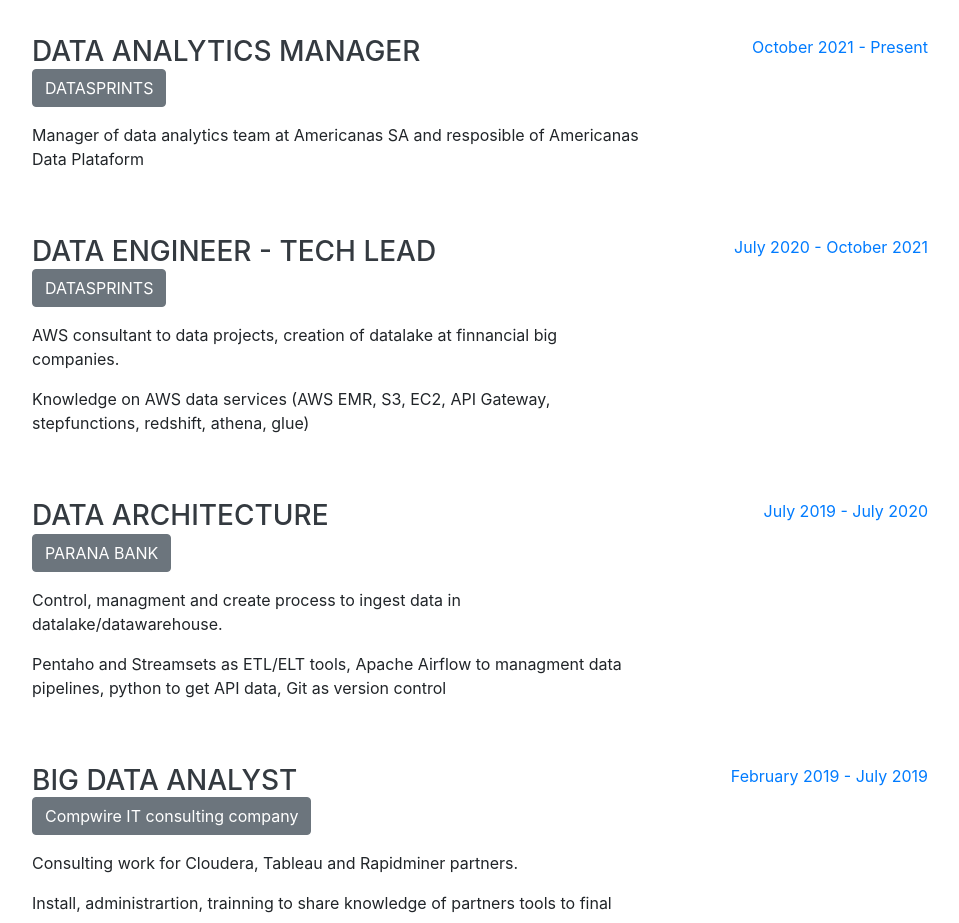
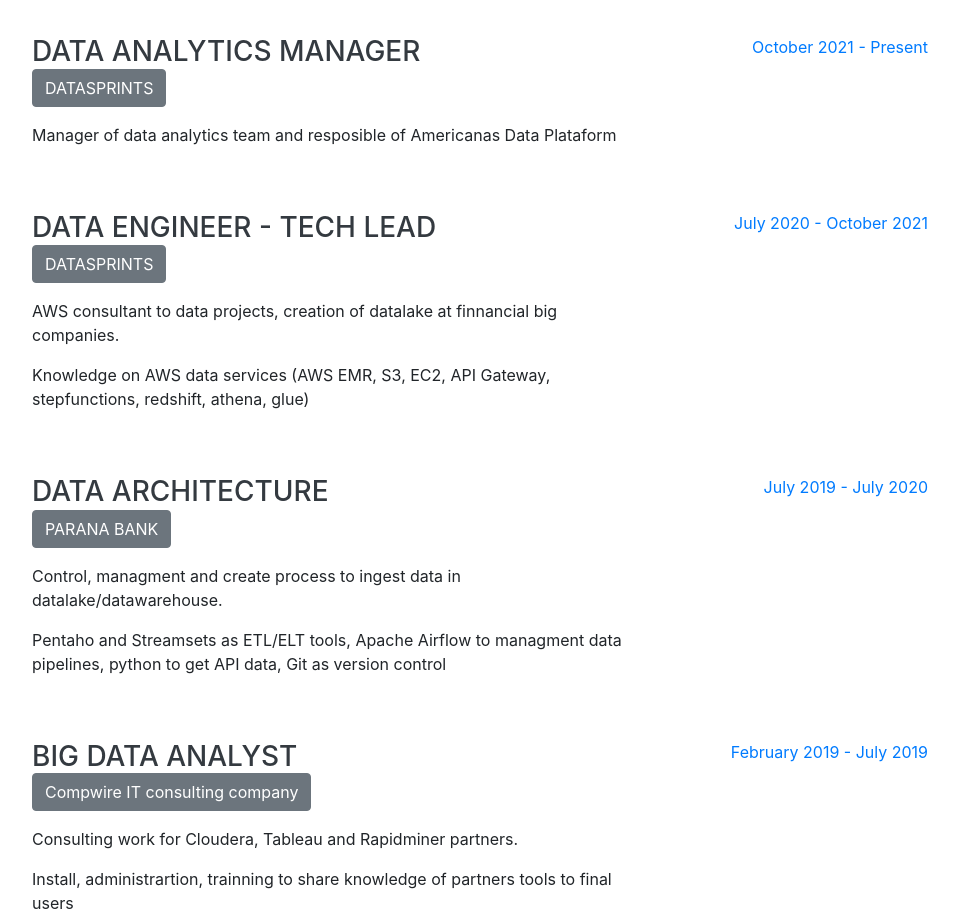
Before and after one commit to lopesdiego12/portfolio, a website with bundled scripts: page index.html in a window 1280 px wide. Shown: the part 900-1823 px from the top of the page, without its empty margins (304-1263 px from the left). Built offline with nearby package versions, Linux system fonts and the light colour scheme; a web font is replaced by a local one.

Commit message:
Update index.html

```diff
--- a/index.html
+++ b/index.html
@@ -100,11 +100,11 @@
           <div class="resume-content">
             <h3 class="mb-0">Data analytics Manager</h3>
 			  <div class="subheading mb-3">
-			  <!--<DataSprints --->
+			  <!--<Americanas --->
 			<!--<a href="https://carreiras.americanas.com/#sobre">Americanas SA</a>--->
 			<a href="https://carreiras.americanas.com/#sobre" class="btn btn-secondary">DataSprints</a>
             </div>
-            <p><p> Manager of data analytics team at Americanas SA and resposible of Americanas Data Plataform</p>
+            <p><p> Manager of data analytics team and resposible of Americanas Data Plataform </p>
           </div>
           <div class="resume-date text-md-right">
             <span class="text-primary">October 2021 - Present</span>
```
